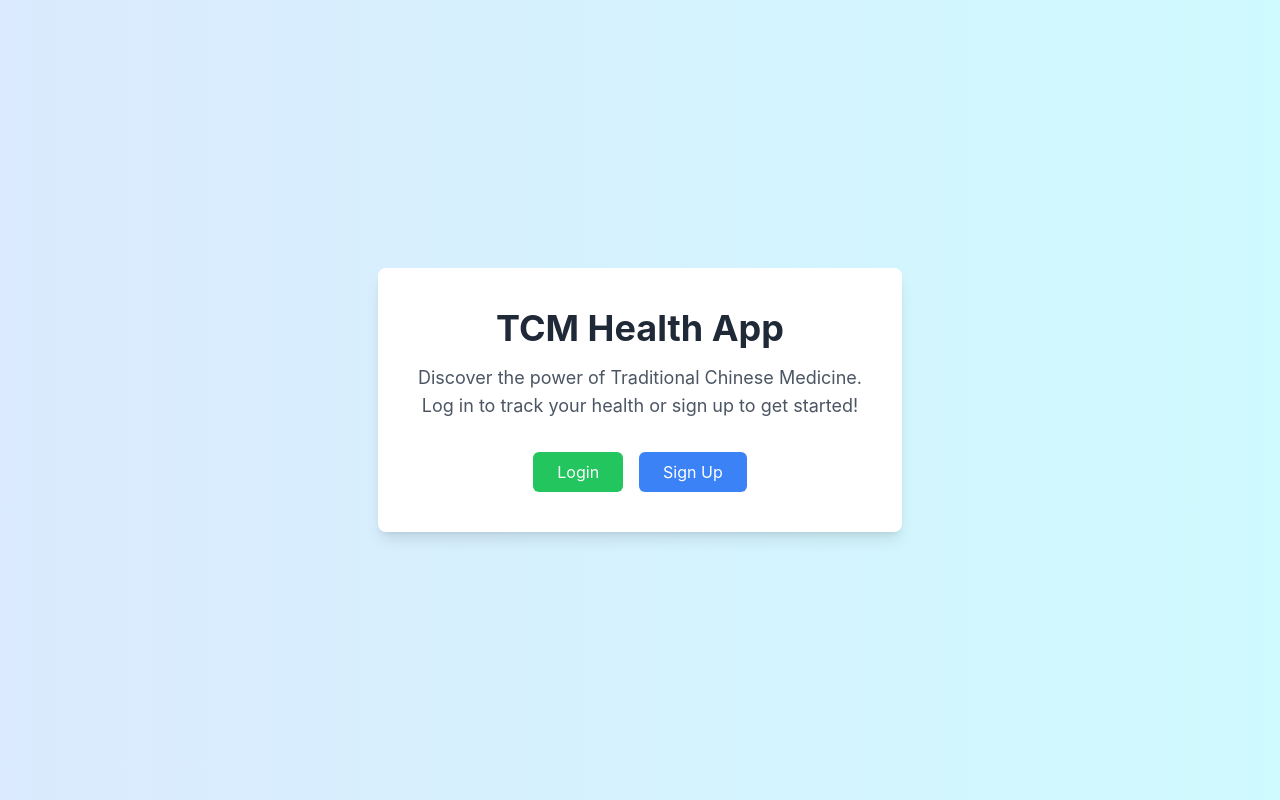
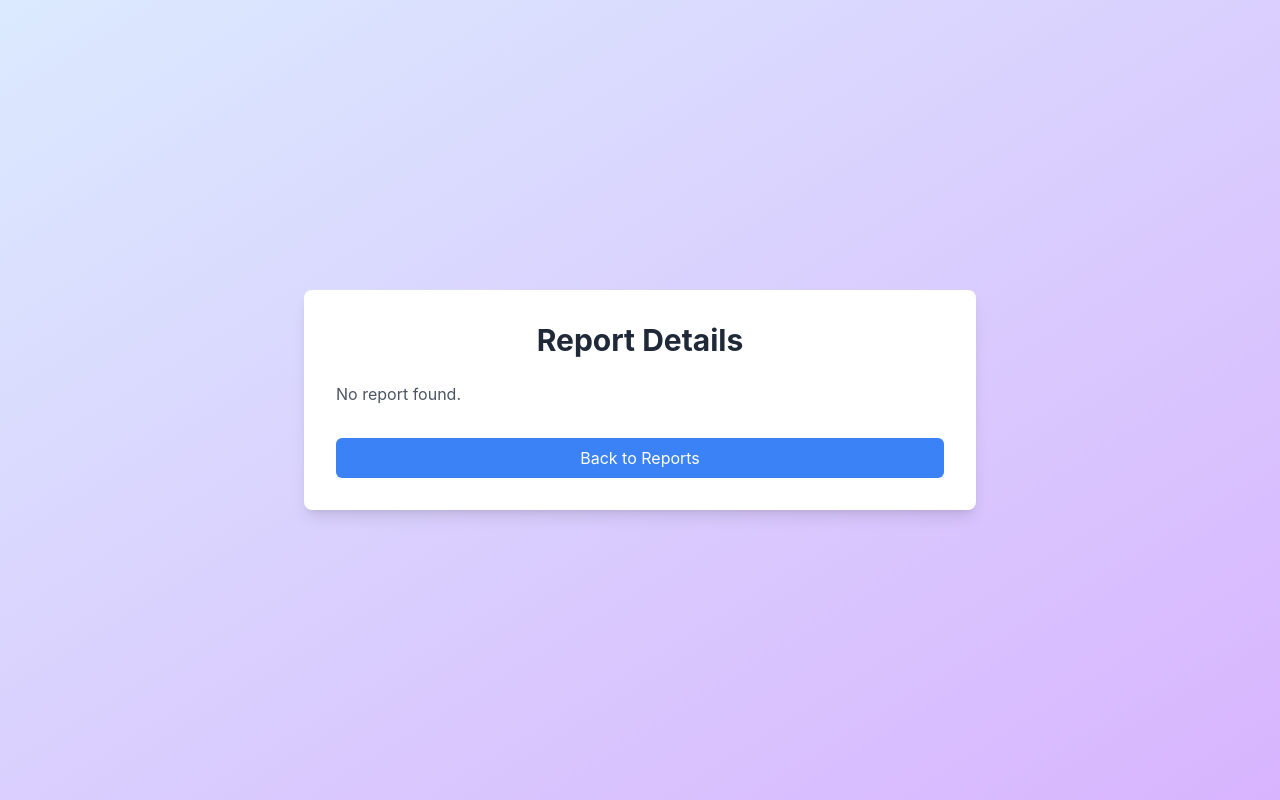
Before and after one commit to the-true-kid/Tcm-front, a React (Create React App) app in the folder tcm-app-frontend/: page /report/details in a window 1280 px wide. Before the commit this address led to /. Built offline with nearby package versions, Linux system fonts and the light colour scheme; sample sign-in values are in the browser's storage.

Commit message:
Add SingleReportPage and clickable reports in ReportPage

```diff
--- a/tcm-app-frontend/src/App.js
+++ b/tcm-app-frontend/src/App.js
@@ -6,7 +6,8 @@ import DiagnosisForm from './components/DiagnosisForm';
 import Home from './pages/Home';
 import Profile from './pages/Profile';
 import LandingPage from './pages/LandingPage';
-import ReportPage from './pages/ReportPage'; // Import ReportPage
+import ReportPage from './pages/ReportPage';
+import SingleReportPage from './pages/SingleReportPage'; // Import SingleReportPage
 import ProtectedRoute from './components/ProtectedRoute';
 
 function App() {
@@ -41,6 +42,14 @@ function App() {
           }
         />
         <Route
+          path="/report/details"
+          element={
+            <ProtectedRoute>
+              <SingleReportPage />
+            </ProtectedRoute>
+          }
+        />
+        <Route
           path="/profile"
           element={
             <ProtectedRoute>
--- a/tcm-app-frontend/src/pages/ReportPage.js
+++ b/tcm-app-frontend/src/pages/ReportPage.js
@@ -29,6 +29,10 @@ const ReportPage = () => {
     fetchReports(); // Fetch reports on component mount
   }, []);
 
+  const handleReportClick = (report) => {
+    navigate('/report/details', { state: { report: report.report } }); // Navigate to the detailed report page
+  };
+
   const handleBackToLanding = () => {
     navigate('/landing'); // Navigate back to landing page
   };
@@ -49,11 +53,12 @@ const ReportPage = () => {
             {reports.map((report, index) => (
               <li
                 key={index}
-                className="p-4 border rounded-md bg-gray-50 shadow-sm"
+                className="p-4 border rounded-md bg-gray-50 shadow-sm cursor-pointer hover:bg-gray-100"
+                onClick={() => handleReportClick(report)}
               >
                 <h3 className="font-semibold">Report #{index + 1}</h3>
-                <p className="mt-2 whitespace-pre-line">
-                  {report.report}
+                <p className="text-sm text-gray-600 mt-2">
+                  Click to view full report
                 </p>
               </li>
             ))}
--- /dev/null
+++ b/tcm-app-frontend/src/pages/SingleReportPage.js
@@ -0,0 +1,33 @@
+// src/pages/SingleReportPage.js
+import React from 'react';
+import { useLocation, useNavigate } from 'react-router-dom';
+
+const SingleReportPage = () => {
+  const location = useLocation();
+  const navigate = useNavigate();
+  const report = location.state?.report || 'No report found.';
+
+  const handleBackToReports = () => {
+    navigate('/report'); // Navigate back to the report list
+  };
+
+  return (
+    <div className="flex items-center justify-center h-screen bg-gradient-to-br from-blue-100 to-purple-300">
+      <div className="w-full max-w-2xl bg-white p-8 rounded-lg shadow-lg">
+        <h2 className="text-3xl font-bold mb-6 text-center text-gray-800">
+          Report Details
+        </h2>
+        <p className="mt-2 text-gray-600 whitespace-pre-line">{report}</p>
+
+        <button
+          onClick={handleBackToReports}
+          className="mt-8 w-full bg-blue-500 text-white py-2 px-4 rounded-md hover:bg-blue-600 transition duration-300"
+        >
+          Back to Reports
+        </button>
+      </div>
+    </div>
+  );
+};
+
+export default SingleReportPage;
```
